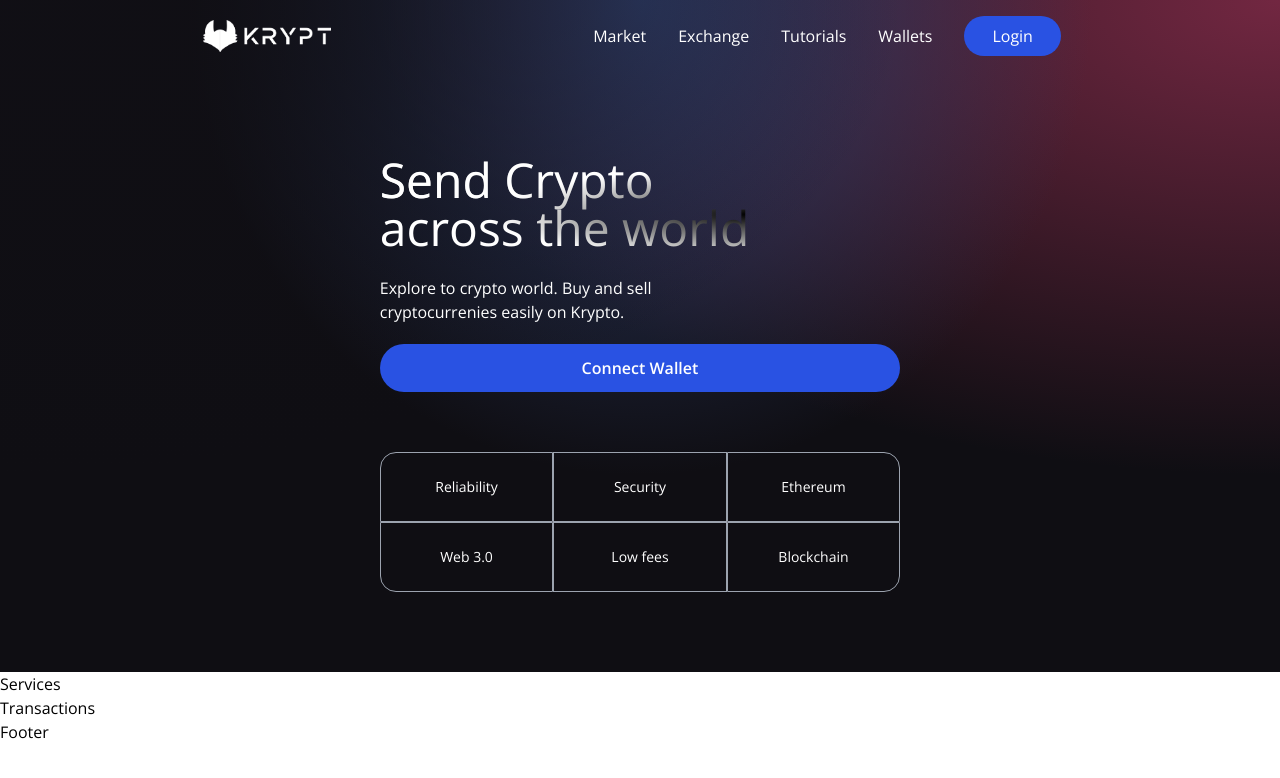
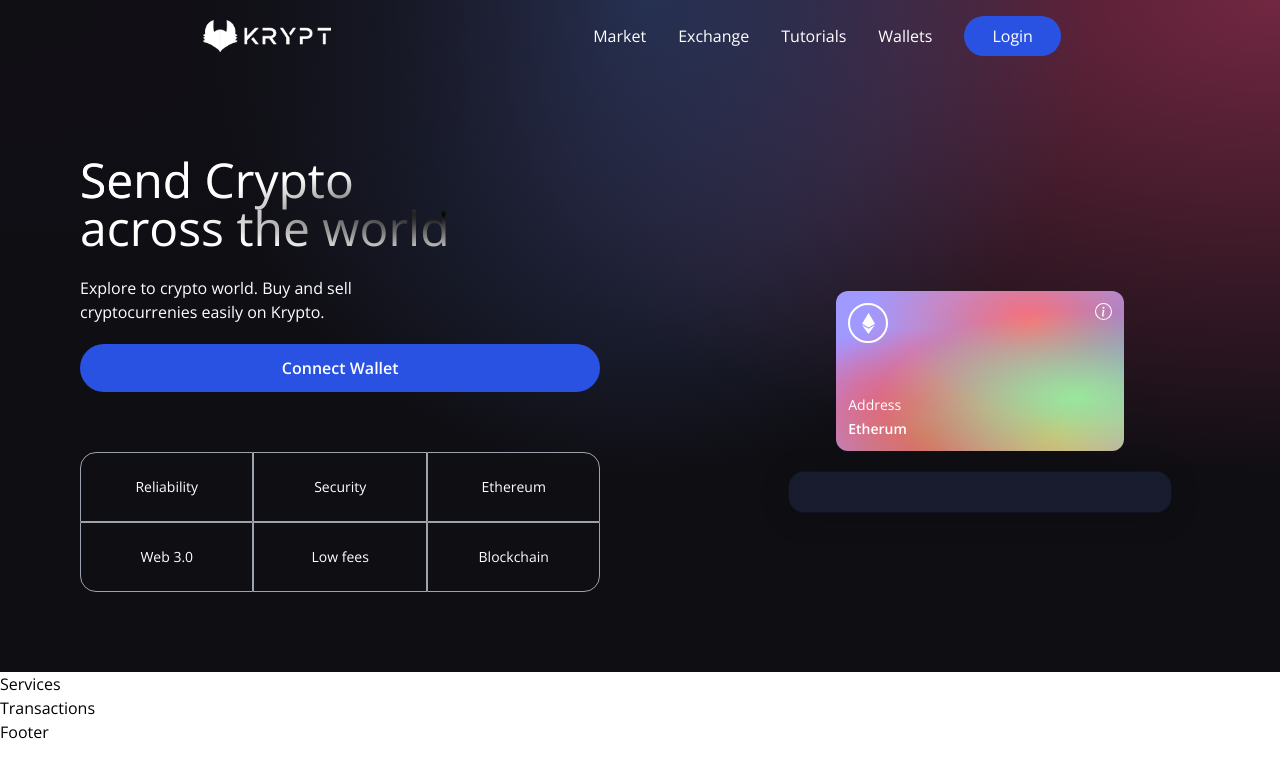
Before and after one commit to cwiklikwojciech/smartcrypt, a React (Vite) app in the folder client/: page / in a window 1280 px wide. Shown: the top 778 px of the page. Built offline with nearby package versions, Linux system fonts and the light colour scheme.

Commit message:
[main] - Welcome

```diff
--- a/client/src/components/Welcome.jsx
+++ b/client/src/components/Welcome.jsx
@@ -48,6 +48,30 @@
                     </div>
                 </div>
            </div>
+           <div className="flex flex-col flex-1 items-center mt-10">
+                <div className="flex p-3 justify-end items-start flex-col rounded-xl h-40 sm:w-72 w-full my-5 eth-card white-glassmorpism">
+                    <div className="flex justify-between flex-col w-full h-full">
+                        <div className="flex justify-between items-start">
+                            <div className="w-10 h-10 rounded-full border-2 border-white flex justify-center items-center">
+                                <SiEthereum fontSize={21} color="#fff" />
+                            </div>
+                            <BsInfoCircle fontSize={17} color="fff" />
+                        </div>
+                        <div>
+                            <p className="text-white font-light text-sm">
+                                Address
+                            </p>
+                            <p className="text-white font-semibold text-sm mt-1">
+                                Etherum
+                            </p>
+                        </div>
+                    </div>
+                </div>
+                <div className="p-5 sm:w-96 w-full flex flex-col justyfy-start items-center blue-glassmorphism">
+
+                </div>
+            </div>
+
        </div>
     );
 }
```
